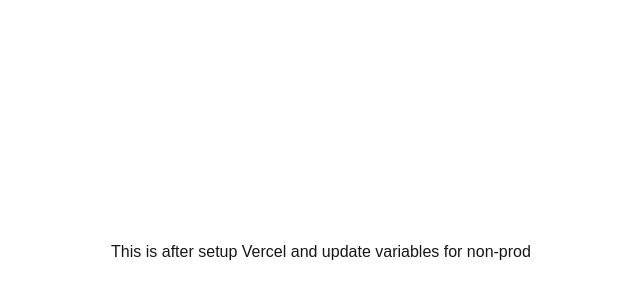
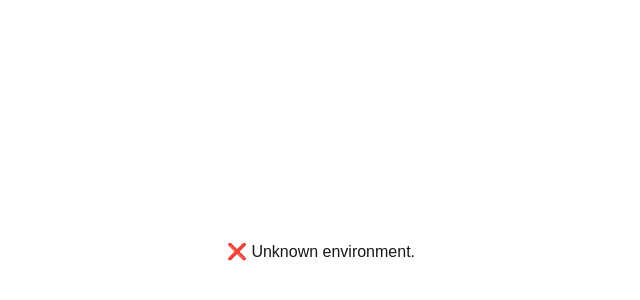
Before and after one commit to ParkhomenkoAlex/furniture-restoration, a Next.js app: page / in a window 1280 px wide. Shown: the part 148-448 px from the top of the page, without its empty margins (319-959 px from the left). Built offline with nearby package versions, Linux system fonts and the light colour scheme.

Commit message:
all environments are ready

```diff
--- a/app/page.tsx
+++ b/app/page.tsx
@@ -1,5 +1,12 @@
 export default function Home() {
     const appEnv = process.env.NEXT_PUBLIC_APP_ENV;
+
+    const messages: Record<string, string> = {
+        LOCAL: "🖥️ You are running the LOCAL environment.",
+        PREVIEW: "🧪 You are viewing a PREVIEW deployment.",
+        DEV: "🚧 This is the DEVELOPMENT environment.",
+        PROD: "🚀 Welcome to the PRODUCTION environment.",
+    };
 
     return (
         <main
@@ -11,7 +18,7 @@ export default function Home() {
                 fontFamily: "sans-serif",
             }}
         >
-            <h1>This is {appEnv} after setup Vercel and update variables for non-prod</h1>
+            <h1>{messages[appEnv ?? ""] ?? "❌ Unknown environment."}</h1>
         </main>
     );
 }
```
